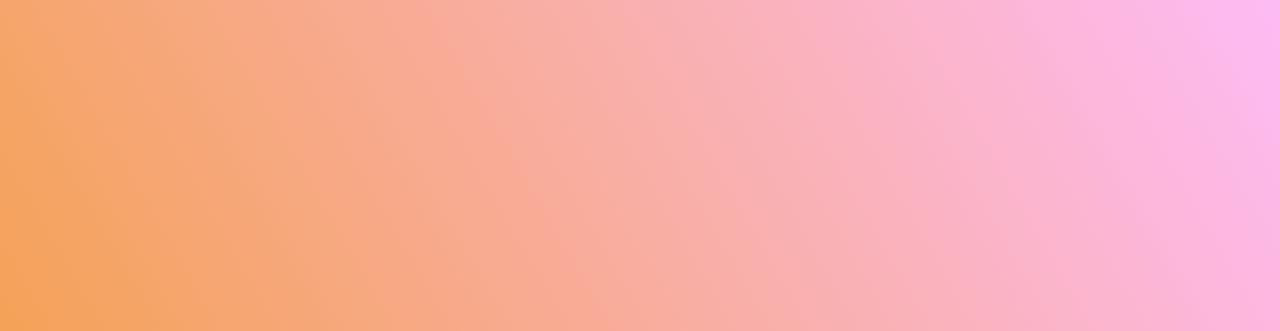
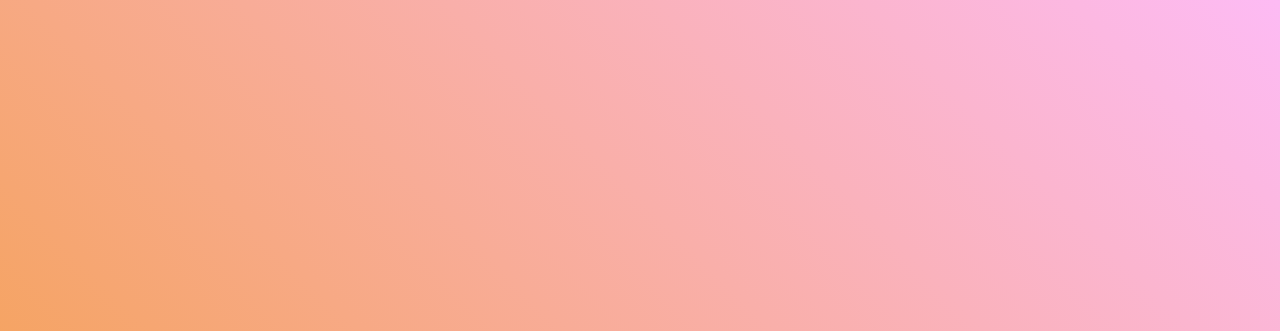
Before and after one commit to Ayushrajputrs1432/FORM-PROJECT, a plain HTML site: page Untitled-3.html in a window 1280 px wide. Shown: the top 331 px of the page. Drawn offline with Linux system fonts and the light colour scheme.

Commit message:
Update Untitled-3.html

```diff
--- a/Untitled-3.html
+++ b/Untitled-3.html
@@ -7,9 +7,8 @@
     <style>
         body {
             font-family: 'Arial', sans-serif;
-            background: linear-gradient(60deg, #f39d3a, #fdbbf4); /* Beautiful gradient background */
+            background: linear-gradient(45deg, #f39d3a, #fdbbf4); /* Beautiful gradient background */
             display: flex;
-            justify-content: center;
             align-items: center;
             height: 100vh;
             margin: 0;
```
